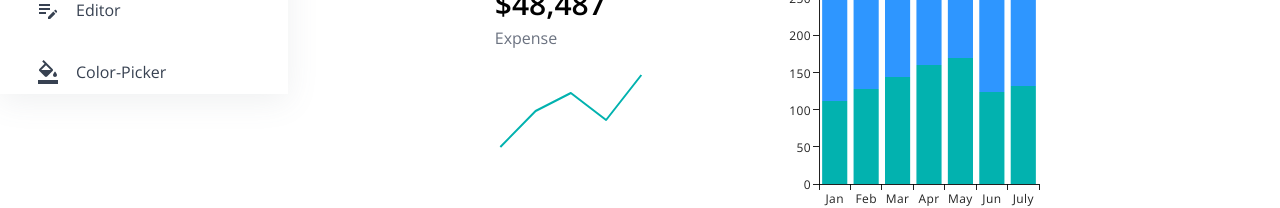
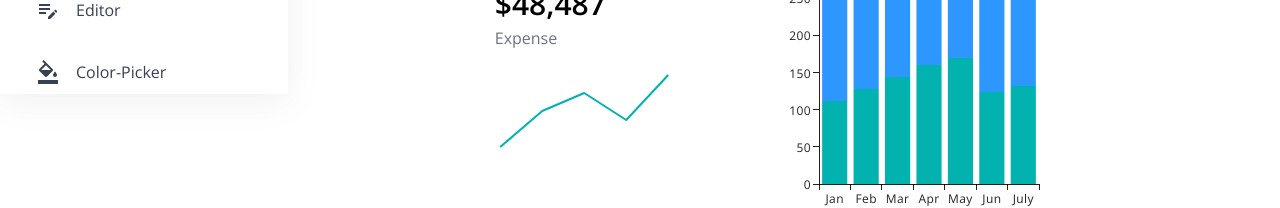
Before and after one commit to MORPHS01/morphyy-dashboard-application, a Next.js app: page /dashboard in a window 1280 px wide. Shown: the part 706-914 px from the top of the page. Built offline with nearby package versions, Linux system fonts and the light colour scheme.

Commit message:
UI fixes

```diff
--- a/app/dashboard/page.jsx
+++ b/app/dashboard/page.jsx
@@ -96,9 +96,14 @@ function dashboard(){
                 <p className="text-gray-500 mt-1">Expense</p>
               </div>
 
-              <div className="mt-5 max-w-[85%]">
+              <div className="mt-5 max-[780px]:hidden">
                 <SparkLineChart data={[2, 6, 8, 5, 10]} height={100} showHighlight showTooltip/>
               </div>
+
+              <div className="hidden mt-5 max-[780px]:block">
+                <SparkLineChart data={[2, 6, 8, 5, 10]} height={50} width={70} showHighlight showTooltip/>
+              </div>
+
               <div className="mt-10">
                 <Button color="white" bgColor="bg-myCyan" text="Download Report" borderRadius="10px" />
               </div>
```
